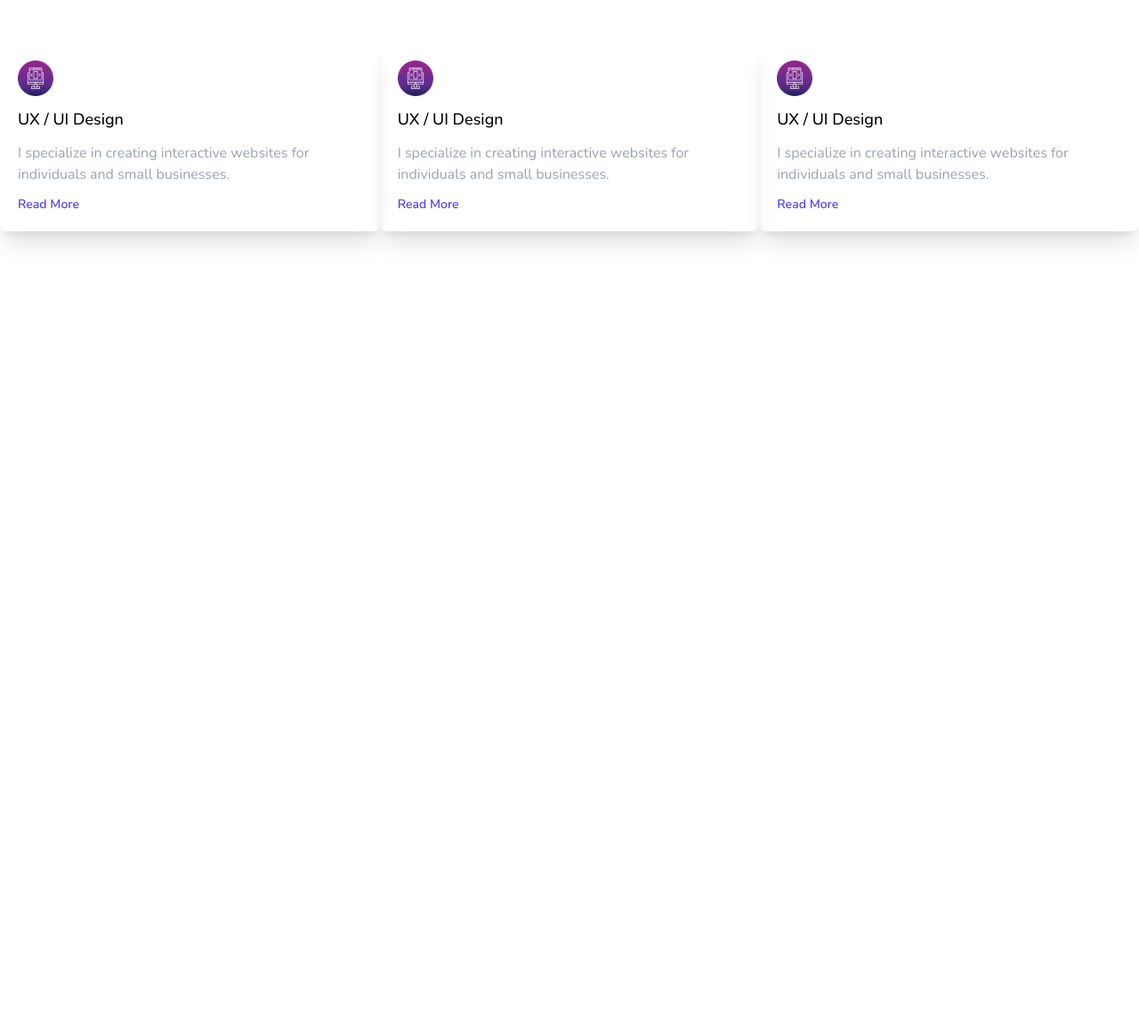
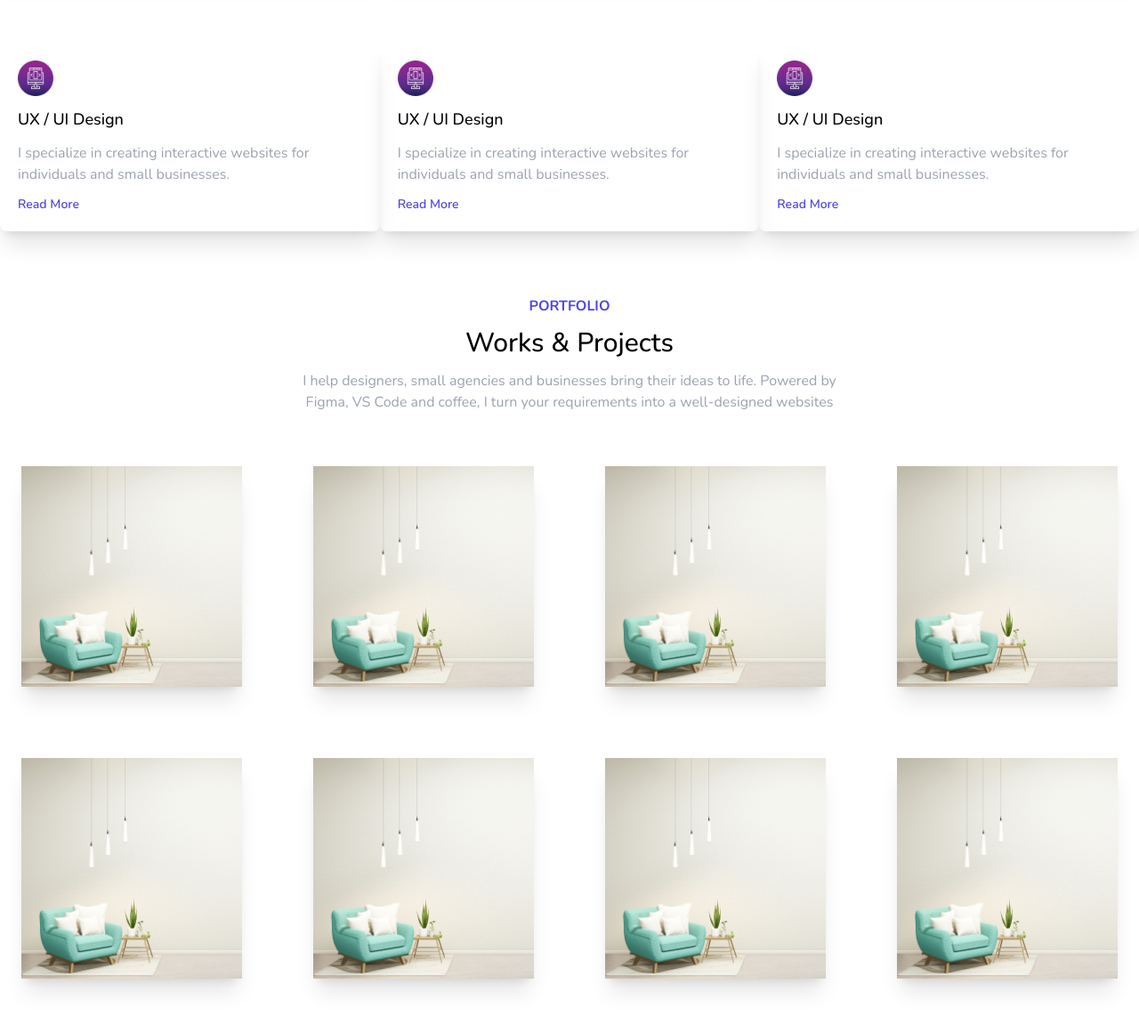
Before and after one commit to AliFarahmand1993/portfolio-project-with-tailwind, a website: page index.html in a window 1280 px wide. Shown: the part 1927-3087 px from the top of the page at 89% size. Before the commit the page ends 2227 px from the top, so only its background shows below. Drawn offline with nearby package versions, Linux system fonts and the light colour scheme.

Commit message:
add project section
add project section
completed

```diff
--- a/index.html
+++ b/index.html
@@ -129,6 +129,7 @@
             </div>
         </section>
         <!-- about me section end -->
+
         <!-- services section start -->
         <section class="container mx-auto">
             <div class="flex flex-col gap-3 items-center">
@@ -188,9 +189,60 @@
                         small businesses.</p>
                     <a class="text-indigo-600 font-semibold text-sm" href="#" target="_blank">Read More</a>
                 </div>
+                <!-- card section start -->
             </div>
         </section>
         <!-- services section end -->
+
+        <!-- works area start  -->
+        <section class="container mx-auto mt-8">
+            <div class="flex flex-col gap-3 items-center">
+                <h4 class="text-indigo-600 font-bold">PORTFOLIO</h4>
+                <h5 class="text-3xl font-medium">Works & Projects</h5>
+                <p class="w-1/2 text-center text-gray-400"> I help designers, small agencies and businesses bring their
+                    ideas to life. Powered by Figma, VS Code and coffee, I turn your requirements
+                    into a well-designed websites</p>
+            </div>
+            <!-- Projects section start -->
+            <div class="flex flex-wrap p-5 justify-between">
+                <!-- Projects image 1 -->
+                <div class="w-full md:w-5/12 lg:w-1/5 shadow-xl rounded-lg my-3 md:my-10 m-1 transition-all hover:scale-110">
+                    <img src="./assets/images/item.png" alt="">
+                </div>
+                <!-- Projects image 2 -->
+                <div class="w-full md:w-5/12 lg:w-1/5 shadow-xl rounded-lg my-3 md:my-10 m-1 transition-all hover:scale-110">
+                    <img src="./assets/images/item.png" alt="">
+                </div>
+                <!-- Projects image 3 -->
+                <div class="w-full md:w-5/12 lg:w-1/5 shadow-xl rounded-lg my-3 md:my-10 m-1 transition-all hover:scale-110">
+                    <img src="./assets/images/item.png" alt="">
+                </div>
+                <!-- Projects image 4 -->
+                <div class="w-full md:w-5/12 lg:w-1/5 shadow-xl rounded-lg my-3 md:my-10 m-1 transition-all hover:scale-110">
+                    <img src="./assets/images/item.png" alt="">
+                </div>
+                <!-- Projects image 5 -->
+                <div class="w-full md:w-5/12 lg:w-1/5 shadow-xl rounded-lg my-3 md:my-10 m-1 transition-all hover:scale-110">
+                    <img src="./assets/images/item.png" alt="">
+                </div>
+                <!-- Projects image 6 -->
+                <div class="w-full md:w-5/12 lg:w-1/5 shadow-xl rounded-lg my-3 md:my-10 m-1 transition-all hover:scale-110">
+                    <img src="./assets/images/item.png" alt="">
+                </div>
+                <!-- Projects image 7 -->
+                <div class="w-full md:w-5/12 lg:w-1/5 shadow-xl rounded-lg my-3 md:my-10 m-1 transition-all hover:scale-110">
+                    <img src="./assets/images/item.png" alt="">
+                </div>
+                <!-- Projects image 8 -->
+                <div class="w-full md:w-5/12 lg:w-1/5 shadow-xl rounded-lg my-3 md:my-10 m-1 transition-all hover:scale-110">
+                    <img src="./assets/images/item.png" alt="">
+                </div>
+            </div>
+            <!-- Projects section end -->
+            </div>
+        </section>
+        <!-- works area end -->
+
     </main>
     <!-- main end -->
     <!-- footer start -->
```
Also changed, not shown: assets/css/output.css.
